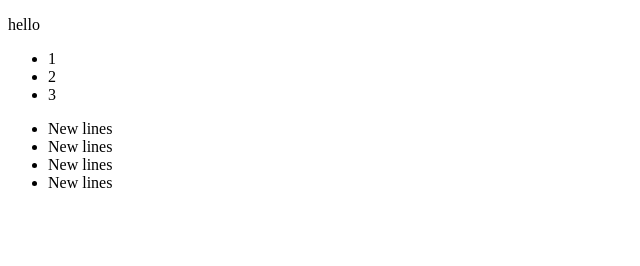
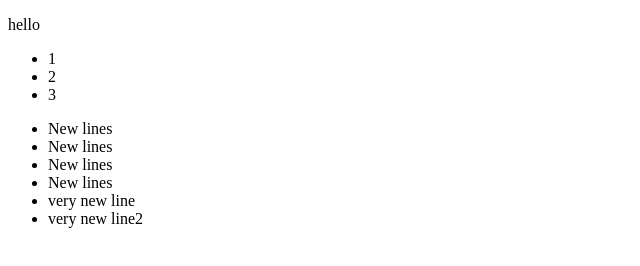
Before and after one commit to Varakuda/varakuda.github.io, a plain HTML site: page index.html in a window 1280 px wide. Shown: the whole page, without its empty margins (0-640 px from the left). Drawn offline with Linux system fonts and the light colour scheme.

Commit message:
new line

```diff
--- a/index.html
+++ b/index.html
@@ -17,6 +17,8 @@
 		<li>New lines</li>
 		<li>New lines</li>
 		<li>New lines</li>
+<li>very new line</li>
+<li>very new line2</li>
 	</ul>
 </body>
 </html>
```
